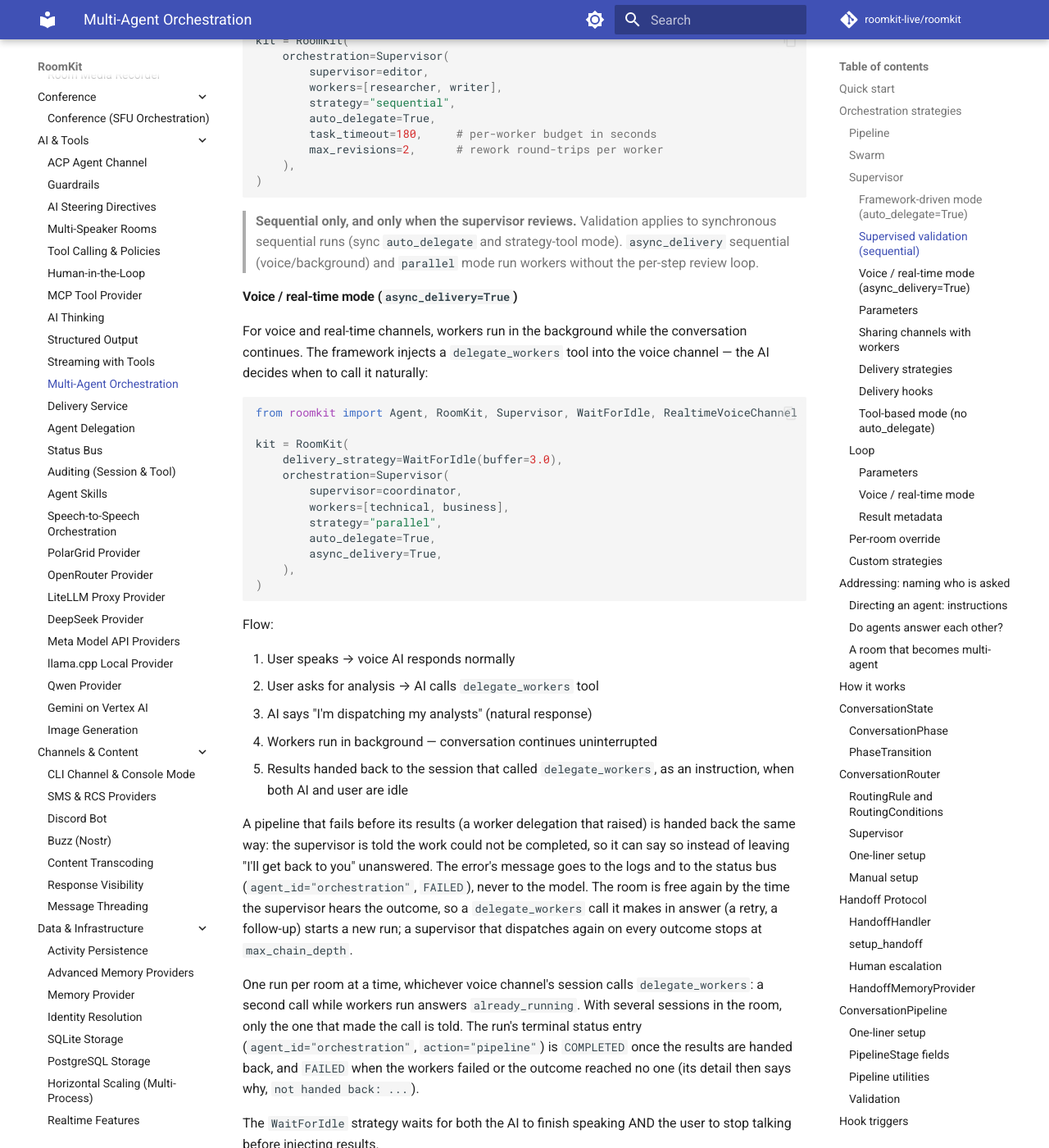
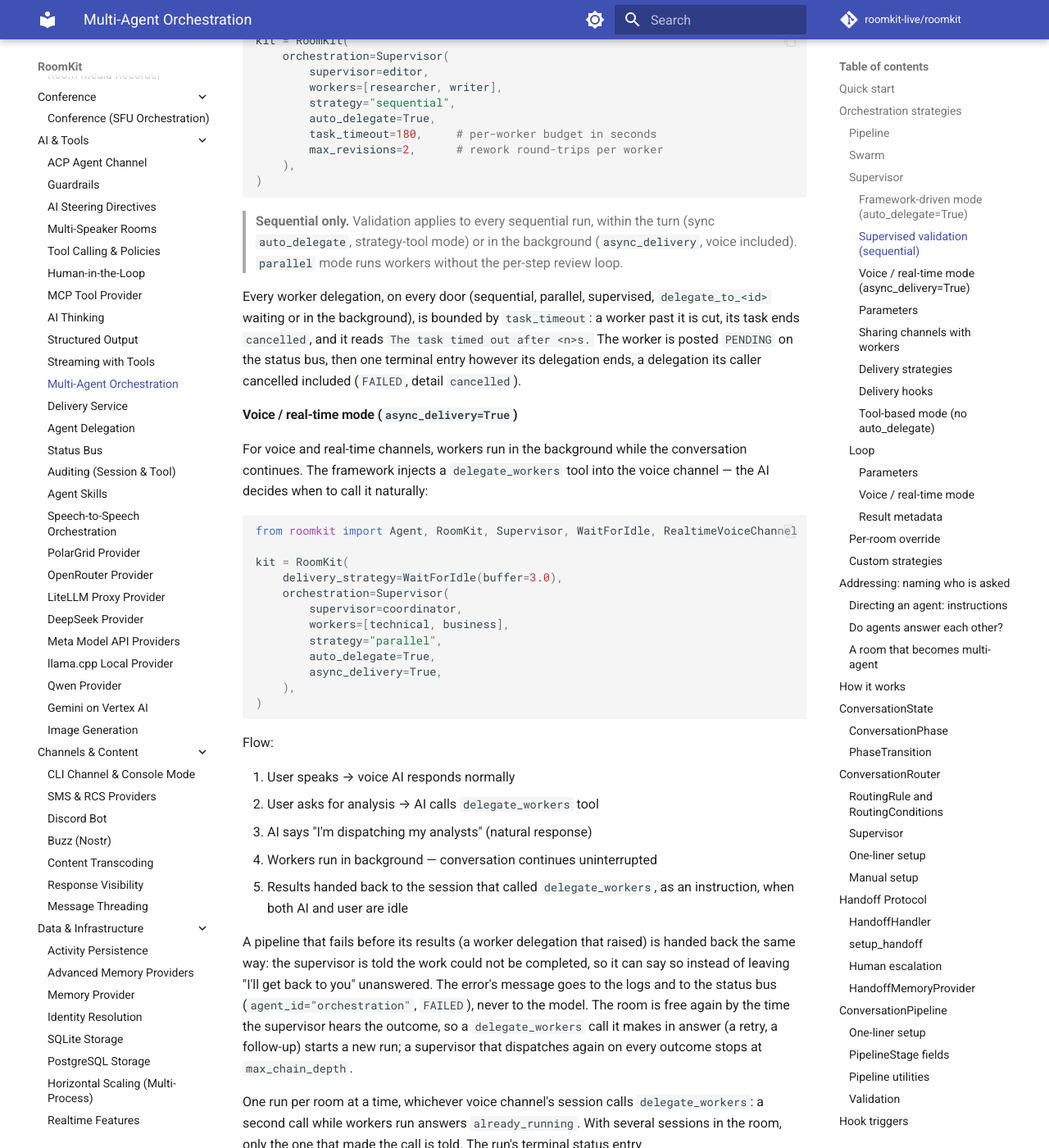
Before and after one commit to roomkit-live/roomkit-docs, an MkDocs documentation site: the page built from docs/guides/orchestration.md, in a window 1280 px wide and 1400 px high, scrolled down 4070 px. Shown: the whole window at 82% size. Built offline with MkDocs 1.6.1 and Material for MkDocs 9.7.7, drawn with Linux system fonts in a browser that asks for light colours; comment, search, counter and statistics services are not loaded; some of the changed text lies outside the part shown.

Commit message:
docs(orchestration): bounded worker delegations on every door, per-worker background runs, failed pipelines, supervised sequential in the background, and close() ending background runs (RMK-478)

````diff
--- a/docs/guides/orchestration.md
+++ b/docs/guides/orchestration.md
@@ -183,10 +183,17 @@ kit = RoomKit(
 )
 ```
 
-> **Sequential only, and only when the supervisor reviews.** Validation applies
-> to synchronous sequential runs (sync `auto_delegate` and strategy-tool mode).
-> `async_delivery` sequential (voice/background) and `parallel` mode run workers
-> without the per-step review loop.
+> **Sequential only.** Validation applies to every sequential run, within the
+> turn (sync `auto_delegate`, strategy-tool mode) or in the background
+> (`async_delivery`, voice included). `parallel` mode runs workers without the
+> per-step review loop.
+
+Every worker delegation, on every door (sequential, parallel, supervised,
+`delegate_to_<id>` waiting or in the background), is bounded by `task_timeout`:
+a worker past it is cut, its task ends `cancelled`, and it reads
+`The task timed out after <n>s.` The worker is posted `PENDING` on the status
+bus, then one terminal entry however its delegation ends, a delegation its
+caller cancelled included (`FAILED`, detail `cancelled`).
 
 #### Voice / real-time mode (`async_delivery=True`)
 
@@ -217,7 +224,11 @@ Flow:
 
 A pipeline that fails before its results (a worker delegation that raised) is handed back the same way: the supervisor is told the work could not be completed, so it can say so instead of leaving "I'll get back to you" unanswered. The error's message goes to the logs and to the status bus (`agent_id="orchestration"`, `FAILED`), never to the model. The room is free again by the time the supervisor hears the outcome, so a `delegate_workers` call it makes in answer (a retry, a follow-up) starts a new run; a supervisor that dispatches again on every outcome stops at `max_chain_depth`.
 
-One run per room at a time, whichever voice channel's session calls `delegate_workers`: a second call while workers run answers `already_running`. With several sessions in the room, only the one that made the call is told. The run's terminal status entry (`agent_id="orchestration"`, `action="pipeline"`) is `COMPLETED` once the results are handed back, and `FAILED` when the workers failed or the outcome reached no one (its detail then says why, `not handed back: ...`).
+One run per room at a time, whichever voice channel's session calls `delegate_workers`: a second call while workers run answers `already_running`. With several sessions in the room, only the one that made the call is told. The run's terminal status entry (`agent_id="orchestration"`, `action="pipeline"`) is `COMPLETED` once the results are handed back, and `FAILED` when the run raised, no worker's task completed (`no worker completed`; the supervisor is then told the work could not be completed), or the outcome reached no one (its detail then says why, `not handed back: ...`).
+
+A per-worker tool in the background (`delegate_to_<id>` with `wait_for_result=False`) is the same run, for that worker in that room: the worker is free again before its outcome is handed back, and its terminal entry is posted under `agent_id="orchestration"`, `action="worker"`.
+
+`kit.close()` ends every background run: the run is cancelled, its worker's task ends `cancelled`, its room is freed, its terminal entry is `FAILED` (`cancelled`), and nothing is handed back.
 
 The `WaitForIdle` strategy waits for both the AI to finish speaking AND the user to stop talking before injecting results.
 
@@ -376,7 +387,7 @@ perf = Agent("perf", system_prompt="You review code for performance.")
 
 #### Voice / real-time mode
 
-For voice channels, `async_delivery=True` injects a `delegate_loop` tool into the RealtimeVoiceChannel. The loop runs in the background while the conversation continues. Its outcome is handed back to the voice channel that started it as a background delegation's result is: an instruction to the session, the output bounded and set apart as a worker's, never a participant's message. A loop that raises hands back that the work could not be completed (the error stays in the logs and on the status bus), so the model can tell the user. The room is free for a new loop before the outcome is handed back, one loop runs per room whichever voice channel calls it, and only the session that made the call is told. The loop posts one terminal status entry (`agent_id="orchestration"`, `action="loop"`): `COMPLETED` once handed back, `FAILED` when the loop raised, its producer's task stopped it, or the outcome reached no one.
+For voice channels, `async_delivery=True` injects a `delegate_loop` tool into the RealtimeVoiceChannel. The loop runs in the background while the conversation continues. Its outcome is handed back to the voice channel that started it as a background delegation's result is: an instruction to the session, the output bounded and set apart as a worker's, never a participant's message. A loop that raises hands back that the work could not be completed (the error stays in the logs and on the status bus), so the model can tell the user. The room is free for a new loop before the outcome is handed back, one loop runs per room whichever voice channel calls it, and only the session that made the call is told. The loop posts one terminal status entry (`agent_id="orchestration"`, `action="loop"`): `COMPLETED` once handed back, `FAILED` when the loop raised, its producer's task stopped it, or the outcome reached no one. `kit.close()` ends a running loop as it ends a supervisor's background run. The producer and each reviewer are posted `PENDING`, then one terminal entry however their delegation ends; the loop has no per-task bound.
 
 ```python
 kit = RoomKit(
````
